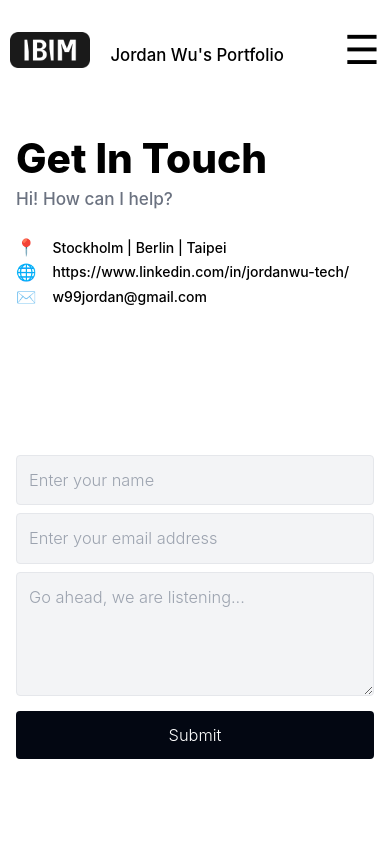
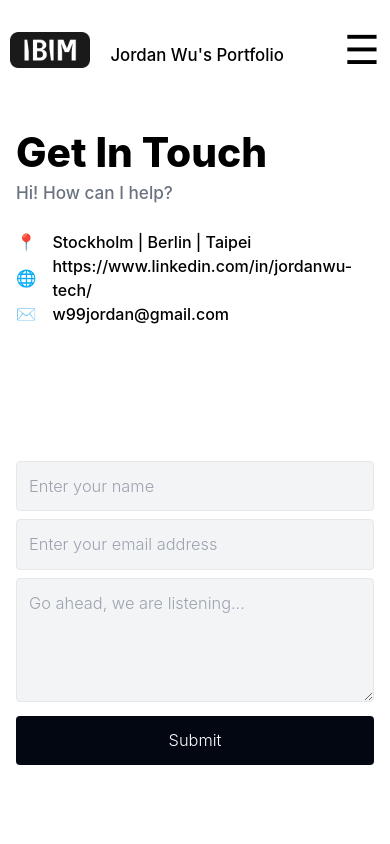
Before and after one commit to WuChihWei/my-portfolio, a Next.js app: page /contact in a window 390 px wide. Shown: the top 844 px of the page. Built offline with nearby package versions, Linux system fonts and the light colour scheme.

Commit message:
release 1.34 version

```diff
--- a/app/contact/page.js
+++ b/app/contact/page.js
@@ -39,21 +39,21 @@ export default function ContactPage() {
   return (
     <div className="container h-screen pt-10 md:h-screen-40 items-center mx-auto px-4 py-8 flex flex-wrap">
       {/* Left side: Contact Information */}
-      <div className="w-full md:w-1/2 pr-4">
+      <div className="h-auto w-full md:w-1/2 pr-4">
         <h1 className="text-3xl font-bold mb-0">Get In Touch</h1>
         <h4 className="mb-6 text-gray-500">Hi! How can I help?</h4>
         <div className="space-y-0 md:space-y-2">
           <p className="flex items-center">
             <span className="mr-4">📍</span>
-            <span className="text-sm md:text-base font-medium">Stockholm | Berlin | Taipei</span>
+            <span className="text-base md:text-base font-medium">Stockholm | Berlin | Taipei</span>
           </p>
           <p className="flex items-center">
             <span className="mr-4">🌐</span>
-            <span className="text-sm md:text-base font-medium">https://www.linkedin.com/in/jordanwu-tech/</span>
+            <span className="text-base md:text-base font-medium">https://www.linkedin.com/in/jordanwu-tech/</span>
           </p>
           <p className="flex items-center ">
             <span className="mr-4">✉️</span>
-            <span className="text-sm md:text-base font-medium">w99jordan@gmail.com</span>
+            <span className="text-base md:text-base font-medium">w99jordan@gmail.com</span>
           </p>
         </div>
       </div>
```
